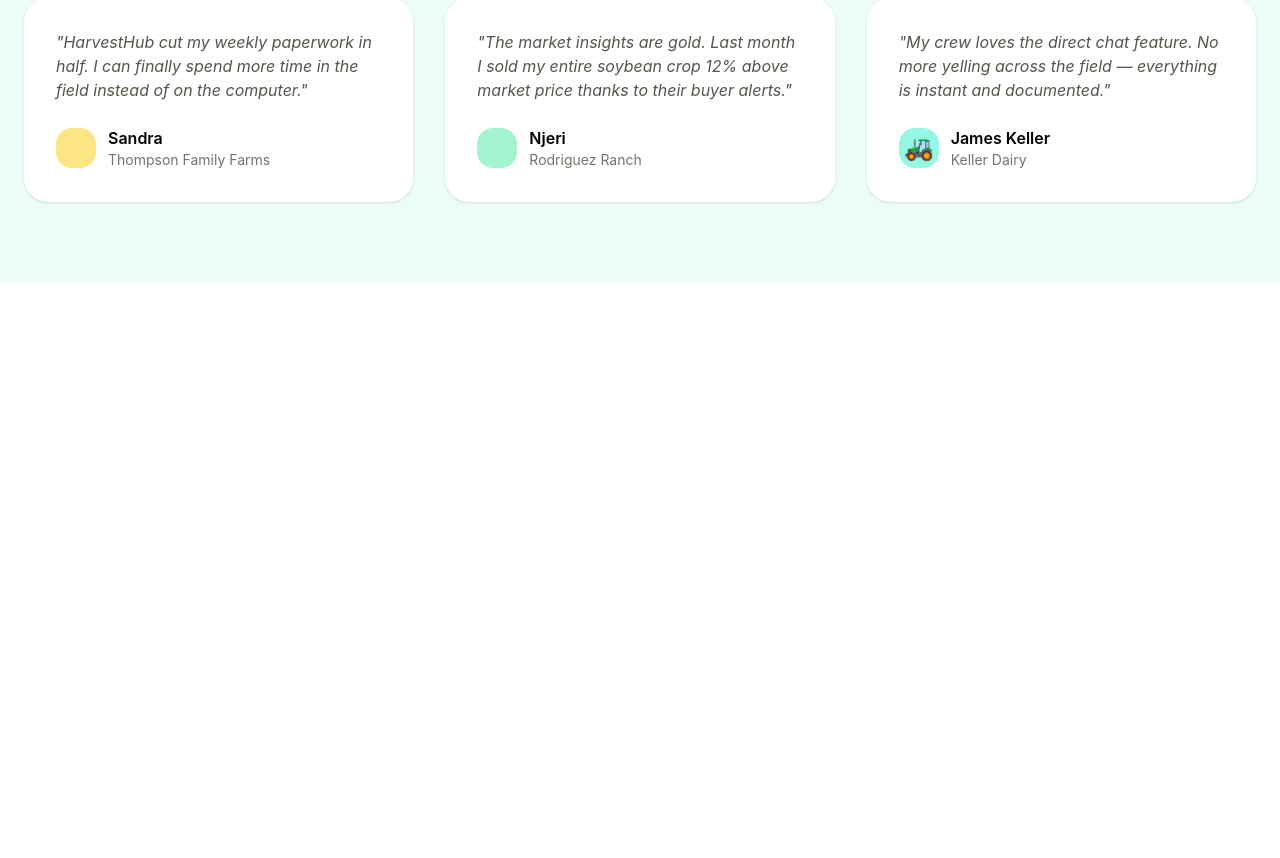
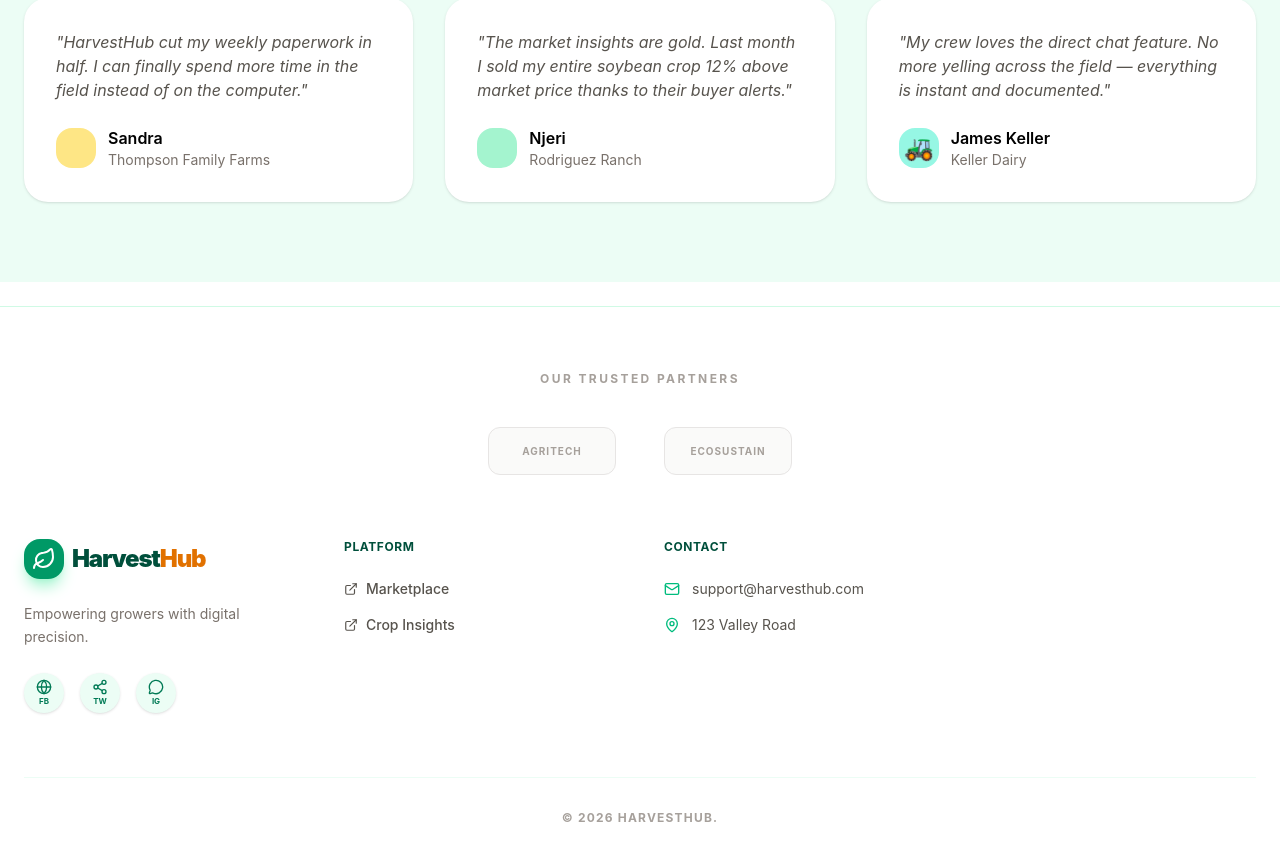
Before and after one commit to jmuli-star/HARVESTHAND, a React (Vite) app in the folder Frontend/Harvest-app/: page / in a window 1280 px wide. Shown: the part 1457-2315 px from the top of the page. Before the commit the page ends 1763 px from the top, so only its background shows below. Built offline with nearby package versions, Linux system fonts and the light colour scheme.

Commit message:
presentation review functionality

```diff
--- a/Frontend/Harvest-app/src/App.jsx
+++ b/Frontend/Harvest-app/src/App.jsx
@@ -1,9 +1,10 @@
-import react from 'react'
-import Homepage from './Components/Homepage'
+import React from 'react'
+import { Route, Routes } from 'react-router-dom'
+import axios from 'axios'
+
+// Import all your components
 import Home from './Pages/Home'
 import Logintoogle from './components/Logintoogle'
-import Forms from './Pages/Forms'
-import Contactus from './Pages/Contactus'
 import RegisterUser from './Components/CompleteRegister'
 import Aboutus from './Pages/Aboutus'
 import Axiosfetch from './Components/Axiosfetch'
@@ -14,43 +15,60 @@
 import AdminDash from './Pages/AdminDash'
 import RegisterAdmin from './Components/RegisterAdmin'
 import ResetPasswordConfirm from './components/PasswordReset'
-import Navbar from './Components/Navbar'
 import Service from './pages/Service'
-import { Route,Routes } from 'react-router-dom'
 import FarmcorrsDash from './Pages/FarmcorrsDash'
 
+// --- AXIOS INTERCEPTOR CONFIGURATION ---
+
+axios.interceptors.request.use(
+  (config) => {
+    const token = localStorage.getItem('access_token');
+    if (token) {
+      config.headers.Authorization = `Bearer ${token}`;
+    }
+    return config;
+  },
+  (error) => {
+    return Promise.reject(error);
+  }
+);
+
 function App() {
-
-
   return (
     <>
+      <Routes>
+        <Route path='/' element={<Home />} />
+        <Route path='/about' element={<Aboutus />} />
+        <Route path='/services' element={<Service />} />
 
-    <Routes>
-    <Route path='/' element={<Home/>}/>
-    <Route path='/about' element={<Aboutus/>}/>
-    <Route path='/register-admin' element={<RegisterUser/>}/>
-    <Route path='/register-correspondent' element={<RegisterUser/>}/>
-    <Route path='/register-institution' element={<RegisterUser/>}/>
+        {/* Registration Paths */}
+        <Route path='/register-admin' element={<RegisterUser />} />
+        <Route path='/register-correspondent' element={<RegisterUser />} />
+        <Route path='/register-institution' element={<RegisterUser />} />
+        <Route path='/register-farmhand' element={<RegisterUser />} />
+
+        {/* Auth Paths */}
+        <Route path='/login' element={<Logintoogle />} />
         <Route path="/reset-password/:uid/:token" element={<ResetPasswordConfirm />} />
+        <Route path='/axios' element={<Axiosfetch />} />
 
-    <Route path='/register-farmhand' element={<RegisterUser/>}/>
-    <Route path='/login' element={<Logintoogle/>}/>
-    <Route path='/axios' element={<Axiosfetch/>}/>
+        {/* --- PROTECTED DASHBOARD ROUTES --- */}
 
         {/* 1. Farmhand */}
         <Route
           path="/dashboard/farmhand"
           element={
-      <ProtectedRoute allowedRoles={['FarmHand']}>
+            <ProtectedRoute allowedRoles={['farmhand']}>
               <FarmhandDash />
             </ProtectedRoute>
           }
         />
-  {/* 2. Correspondent - UPDATED PATH TO MATCH ERROR */}
+
+        {/* 2. Correspondent */}
         <Route
           path="/dashboard/farmcorrespondent"
           element={
-            <ProtectedRoute allowedRoles={['FarmCorrespondent']}>
+            <ProtectedRoute allowedRoles={['farmcorrespondent']}>
               <FarmcorrsDash />
             </ProtectedRoute>
           }
@@ -60,7 +78,7 @@
         <Route
           path="/dashboard/farminstitution"
           element={
-            <ProtectedRoute allowedRoles={['FarmInstitution']}>
+            <ProtectedRoute allowedRoles={['farminstitution']}>
               <FarminstitutDash />
             </ProtectedRoute>
           }
@@ -70,41 +88,35 @@
         <Route
           path="/dashboard/admin"
           element={
-            <ProtectedRoute allowedRoles={['Admin']}>
+            <ProtectedRoute allowedRoles={['admin']}>
               <AdminDash />
             </ProtectedRoute>
           }
         />
-        {/* --- NEW ROUTE: ADMIN REGISTRATION --- */}
+
         <Route
-          path="/register-admin"
+          path="/register-admin-provision"
           element={
-            <ProtectedRoute allowedRoles={['Admin']}>
+            <ProtectedRoute allowedRoles={['admin']}>
               <RegisterAdmin />
             </ProtectedRoute>
           }
         />
 
-
         {/* 5. General User */}
         <Route
           path="/dashboard/user"
           element={
-            <ProtectedRoute allowedRoles={['User']}>
+            <ProtectedRoute allowedRoles={['user']}>
               <UserDash />
             </ProtectedRoute>
           }
         />
 
-
         {/* Catch-all for Unauthorized or Not Found */}
         <Route path="/unauthorized" element={<div className="p-10 text-red-500 font-bold">Access Denied: You do not have permission to view this page.</div>} />
         <Route path="*" element={<div className="p-10 text-slate-500">404: Page Not Found</div>} />
-        <Route path="/services" element={<Service/>} />
-
-
       </Routes>
-
     </>
   )
 }
--- /dev/null
+++ b/Frontend/Harvest-app/src/Components/Footer.jsx
@@ -0,0 +1,96 @@
+import React from 'react';
+// We only import icons that are GUARANTEED to exist in all Lucide versions
+import {
+  Leaf,
+  Mail,
+  MapPin,
+  ExternalLink,
+  Globe,
+  MessageCircle,
+  Share2
+} from 'lucide-react';
+
+function Footer() {
+  const currentYear = new Date().getFullYear();
+
+  // We use generic icons to represent social media to avoid the export error
+  const socialLinks = [
+    { label: 'FB', Icon: Globe, href: '#' },
+    { label: 'TW', Icon: Share2, href: '#' },
+    { label: 'IG', Icon: MessageCircle, href: '#' },
+  ];
+
+  return (
+    <footer className="bg-white border-t border-emerald-100 pt-16 pb-8 font-sans">
+      <div className="max-w-7xl mx-auto px-6">
+
+        {/* Sponsors Section */}
+        <div className="mb-16 text-center">
+          <h4 className="text-xs font-bold text-stone-400 uppercase tracking-[0.2em] mb-10">
+            Our Trusted Partners
+          </h4>
+          <div className="flex flex-wrap justify-center items-center gap-12">
+            <div className="h-12 w-32 bg-stone-50 rounded-xl border border-stone-200 flex items-center justify-center text-[10px] text-stone-400 font-bold uppercase tracking-widest">
+               AgriTech
+            </div>
+            <div className="h-12 w-32 bg-stone-50 rounded-xl border border-stone-200 flex items-center justify-center text-[10px] text-stone-400 font-bold uppercase tracking-widest">
+               EcoSustain
+            </div>
+          </div>
+        </div>
+
+        <div className="grid grid-cols-1 md:grid-cols-2 lg:grid-cols-4 gap-12 mb-16">
+          <div className="space-y-6">
+            <div className="flex items-center gap-2">
+              <div className="w-10 h-10 bg-emerald-600 rounded-2xl flex items-center justify-center shadow-lg shadow-emerald-200">
+                <Leaf className="text-white w-6 h-6" />
+              </div>
+              <span className="text-2xl font-black text-emerald-900 tracking-tighter">
+                Harvest<span className="text-amber-600">Hub</span>
+              </span>
+            </div>
+            <p className="text-stone-500 text-sm leading-relaxed">
+              Empowering growers with digital precision.
+            </p>
+
+            {/* Social Icons using safe, generic icons */}
+            <div className="flex gap-4">
+              {socialLinks.map(({ Icon, label }, i) => (
+                <a key={i} href="#" className="w-10 h-10 rounded-full bg-emerald-50 flex flex-col items-center justify-center text-emerald-700 hover:bg-emerald-600 hover:text-white transition-all shadow-sm">
+                  <Icon size={16} />
+                  <span className="text-[8px] font-bold">{label}</span>
+                </a>
+              ))}
+            </div>
+          </div>
+
+          <div>
+            <h4 className="text-emerald-900 font-bold uppercase tracking-wider text-xs mb-6">Platform</h4>
+            <ul className="space-y-4 text-stone-600 text-sm font-medium">
+              <li className="hover:text-emerald-600 cursor-pointer flex items-center gap-2">
+                <ExternalLink size={14} /> Marketplace
+              </li>
+              <li className="hover:text-emerald-600 cursor-pointer flex items-center gap-2">
+                <ExternalLink size={14} /> Crop Insights
+              </li>
+            </ul>
+          </div>
+
+          <div>
+            <h4 className="text-emerald-900 font-bold uppercase tracking-wider text-xs mb-6">Contact</h4>
+            <div className="space-y-4 text-stone-600 text-sm">
+               <div className="flex items-center gap-3"><Mail size={16} className="text-emerald-500"/> support@harvesthub.com</div>
+               <div className="flex items-center gap-3"><MapPin size={16} className="text-emerald-500"/> 123 Valley Road</div>
+            </div>
+          </div>
+        </div>
+
+        <div className="pt-8 border-t border-emerald-50 text-center text-xs font-bold text-stone-400 uppercase tracking-widest">
+          <p>© {currentYear} HarvestHub.</p>
+        </div>
+      </div>
+    </footer>
+  );
+}
+
+export default Footer;
--- a/Frontend/Harvest-app/src/Components/ProtectRoute.jsx
+++ b/Frontend/Harvest-app/src/Components/ProtectRoute.jsx
@@ -2,33 +2,40 @@
 import { Navigate, useLocation } from 'react-router-dom';
 
 const ProtectedRoute = ({ children, allowedRoles }) => {
+  const location = useLocation();
+  const params = new URLSearchParams(location.search);
+
+  // 1. Snatch tokens from URL (Google OAuth Flow)
+  const urlAccess = params.get('access');
+  const urlRefresh = params.get('refresh');
+  const urlRole = params.get('role');
+
+  if (urlAccess) {
+    localStorage.setItem('access_token', urlAccess);
+    localStorage.setItem('refresh_token', urlRefresh || '');
+    localStorage.setItem('user_role', urlRole || '');
+    // Clean URL bar without refreshing
+    window.history.replaceState(null, null, location.pathname);
+  }
+
   const token = localStorage.getItem('access_token');
-  const userRole = localStorage.getItem('user_role'); // Ensure this is exactly what's in DB
-  const location = useLocation();
+  const userRole = localStorage.getItem('user_role');
 
-  // Debugging logs - Watch these in the Chrome Console!
-  console.log("--- Security Check ---");
-  console.log("Path:", location.pathname);
-  console.log("Role in Storage:", userRole);
-  console.log("Allowed for this Page:", allowedRoles);
-
-  // 1. Authentication Check
+  // 2. Authentication Check
   if (!token) {
     return <Navigate to="/login" state={{ from: location }} replace />;
   }
 
-  // 2. Authorization Check
-  // Note: We trim and lowercase to be extra safe
+  // 3. Authorization Check (Case-insensitive)
   const isAuthorized = allowedRoles.some(role =>
-    role.trim().toLowerCase() === (userRole || "").trim().toLowerCase()
+    role.toLowerCase().trim() === (userRole || "").toLowerCase().trim()
   );
 
   if (!isAuthorized) {
-    console.error("⛔ ACCESS DENIED: User role does not match page requirements.");
+    console.error(`⛔ Unauthorized: Expected ${allowedRoles}, got ${userRole}`);
     return <Navigate to="/unauthorized" replace />;
   }
 
-  // 3. Success
   return children;
 };
 
--- a/Frontend/Harvest-app/src/Pages/Home.jsx
+++ b/Frontend/Harvest-app/src/Pages/Home.jsx
@@ -1,6 +1,7 @@
 import React from 'react';
 import { useNavigate } from 'react-router-dom';
 import Navbar from '../Components/Navbar';
+import Footer from '../components/Footer';
 
 function Home() {
   const navigate = useNavigate();
@@ -133,18 +134,8 @@
         </div>
       </div>
       <br/>
-      {/* <div className="bg-emerald-800 text-white py-16 text-center">
-        <div className="max-w-3xl mx-auto px-6">
-          <h2 className="text-5xl font-bold mb-4">Ready to grow smarter?</h2>
-          <p className="text-emerald-200 text-xl mb-10">Join thousands of farmers already using HarvestHand to run a more profitable, stress-free operation.</p>
-          <button
-            onClick={goLogin}
-            className="px-12 py-6 bg-amber-500 hover:bg-amber-600 text-2xl font-bold rounded-3xl transition-all hover:scale-105"
-          >
-            Get Started for Free
-          </button>
-        </div>
-      </div> */}
+      <Footer/>
+
     </>
   );
 }
```
Also changed, not shown: Frontend/Harvest-app/src/Components/Logintoogle.jsx (+33 -19 lines). Lines whose indentation alone changed are shown as unchanged.
